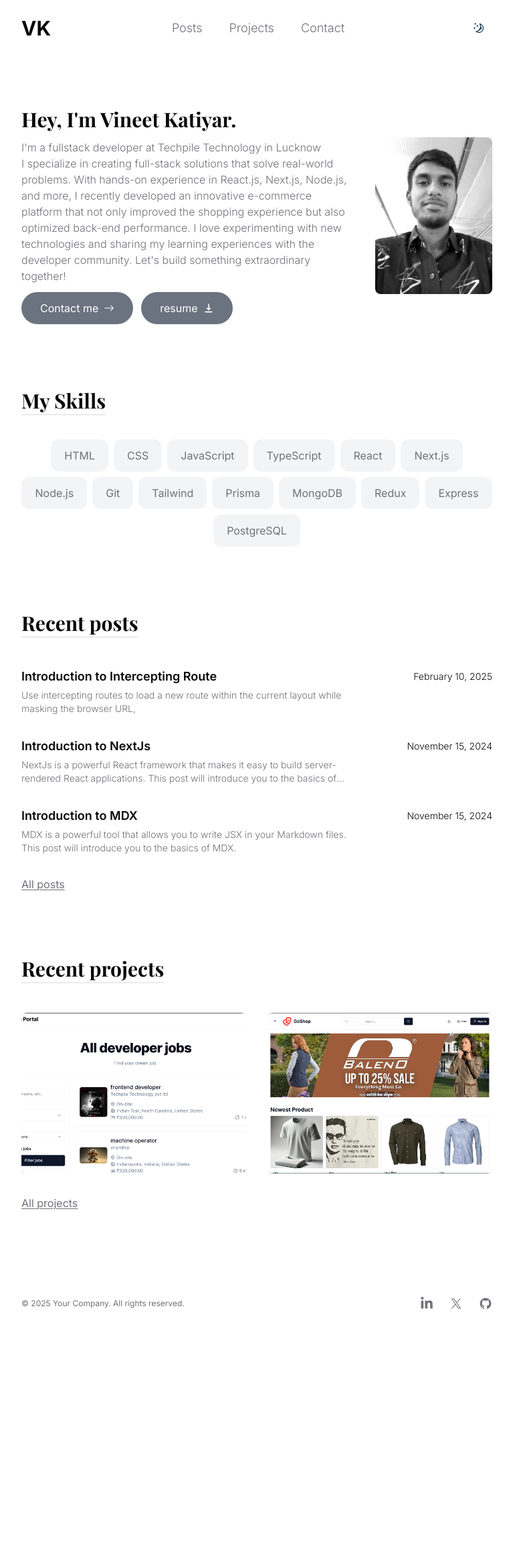
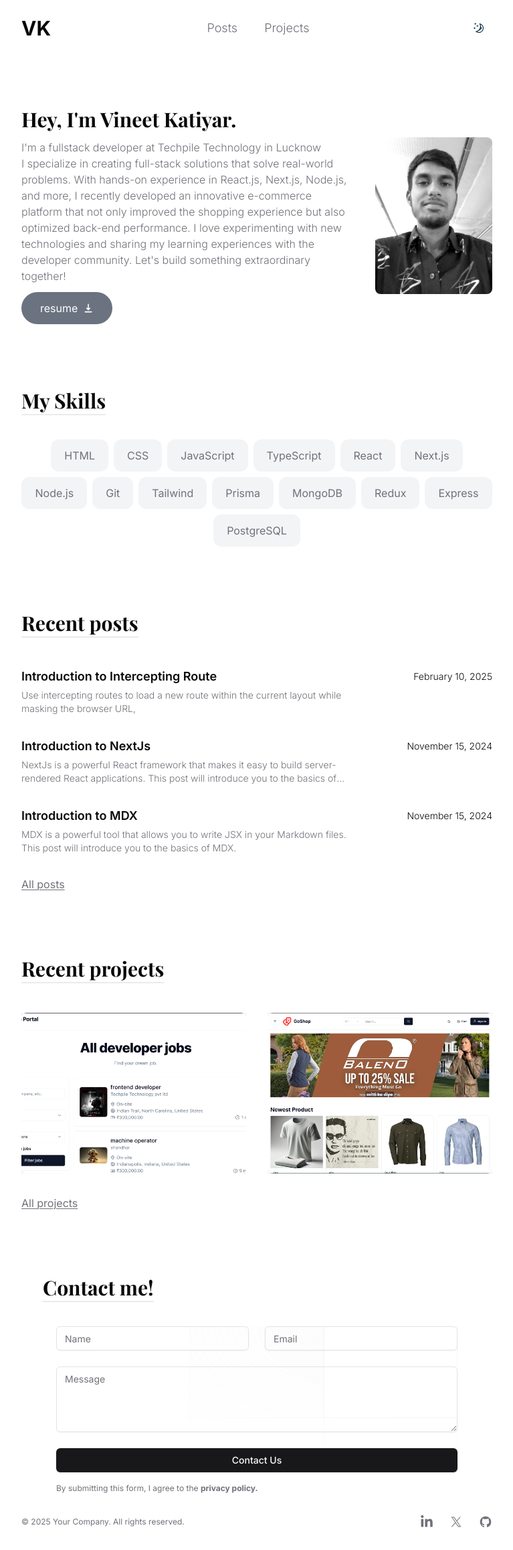
Before and after one commit to vineetkatiyar/portfolio, a Next.js app: page / in a window 1280 px wide. Shown: the whole page at 67% size, without its empty margins (256-1023 px from the left). Before the commit the page ends 1988 px from the top, so only its background shows below. Built offline with nearby package versions, Linux system fonts and the light colour scheme; no server answers; a web font is replaced by a local one.

Commit message:
some changes

```diff
--- a/app/contact/page.tsx
+++ /dev/null
@@ -1,12 +0,0 @@
-import ContactForm from '@/components/contact-form'
-
-export default function Contact() {
-  return (
-    <section className='pb-24 pt-40'>
-      <div className='container max-w-3xl space-y-10'>
-        <h2 className='title'>Contact me!</h2>
-        <ContactForm />
-      </div>
-    </section>
-  )
-}
--- a/app/page.tsx
+++ b/app/page.tsx
@@ -1,7 +1,9 @@
+import ContactForm from '@/components/contact-form'
 import Intro from '@/components/intro'
 import RecentPosts from '@/components/recent-posts'
 import RecentProjects from '@/components/recent-projects'
 import Skills from '@/components/skills'
+// import Contact from './contact/page'
 
 export default function Home() {
   return (
@@ -11,6 +13,7 @@ export default function Home() {
         <Skills />
         <RecentPosts />
         <RecentProjects />
+        <ContactForm />
       </div>
     </section>
   )
--- a/components/contact-form.tsx
+++ b/components/contact-form.tsx
@@ -41,7 +41,11 @@ export default function ContactForm() {
   }
 
   return (
-    <section className='relative isolate'>
+    <section className=''>
+      <div className='container max-w-3xl space-y-10'>
+        <h2 className='title'>Contact me!</h2>
+
+        <section className='relative isolate m-5'>
           {/* Background pattern */}
           <svg
             className='absolute inset-0 -z-10 h-full w-full stroke-zinc-200 opacity-75 [mask-image:radial-gradient(100%_100%_at_top_right,white,transparent)] dark:stroke-zinc-700'
@@ -152,5 +156,7 @@ export default function ContactForm() {
             </form>
           </div>
         </section>
+      </div>
+    </section>
   )
 }
--- a/components/header.tsx
+++ b/components/header.tsx
@@ -18,9 +18,6 @@ export default function Header() {
           <li className='transition-colors hover:text-foreground'>
             <Link href='/projects'>Projects</Link>
           </li>
-          <li className='transition-colors hover:text-foreground'>
-            <Link href='/contact'>Contact</Link>
-          </li>
         </ul>
 
         <div>
--- a/components/intro.tsx
+++ b/components/intro.tsx
@@ -20,13 +20,13 @@ export default function Intro() {
           something extraordinary together!
         </p>
         <div className='flex space-x-3 '>
-          <Link
+          {/* <Link
             href='/contact'
             className='group flex items-center gap-2 rounded-full bg-gray-500 px-7 py-3 text-white outline-none'
           >
             Contact me
             <BsArrowRight className='' />
-          </Link>
+          </Link> */}
 
           <a
             className='group flex items-center gap-2 rounded-full bg-gray-500 px-7 py-3 text-white outline-none'
```
Also changed, not shown: 1 other file (tests, documents, lock files or other folders). Lines whose indentation alone changed are shown as unchanged.
